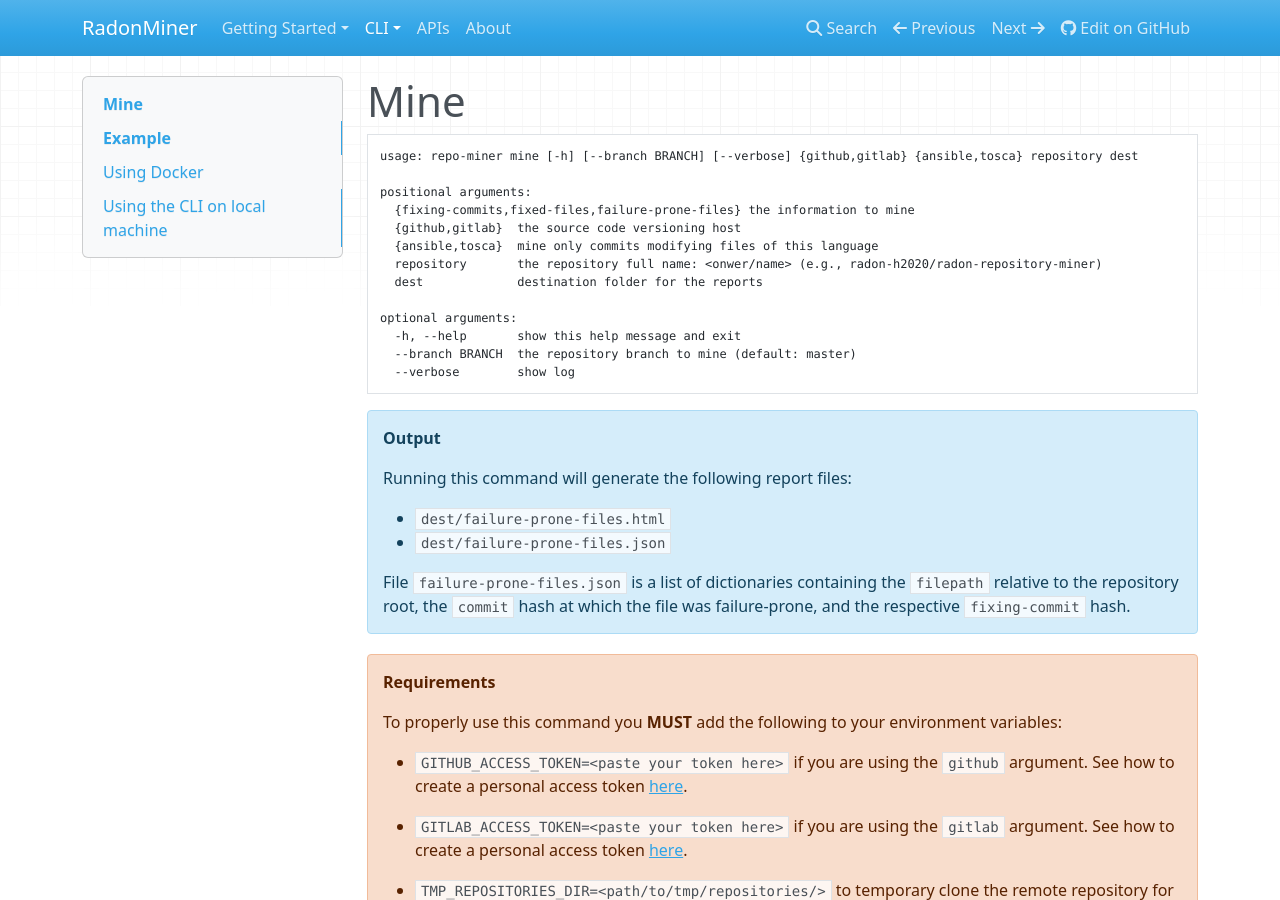
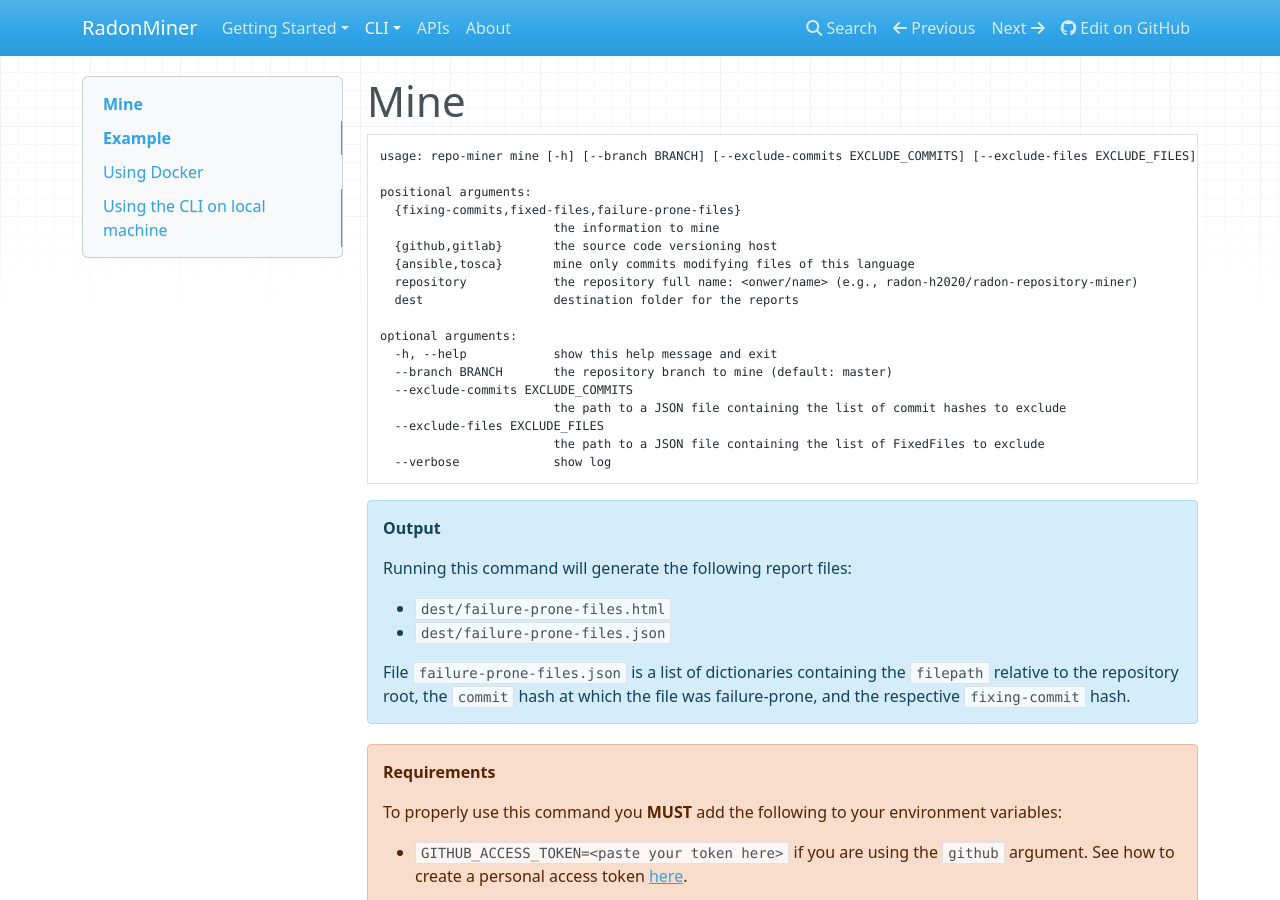
Before and after one commit to radon-h2020/radon-repository-miner, an MkDocs documentation site: the page built from docs/cli/mine.md, in a window 1280 px wide and 900 px high. Built offline with MkDocs 1.6.1, drawn with Linux system fonts in a browser that asks for light colours; nearby versions of some CDN libraries.

Commit message:
updated doc

````diff
--- a/docs/cli/mine.md
+++ b/docs/cli/mine.md
@@ -1,19 +1,24 @@
 # Mine
 
 ```text
-usage: repo-miner mine [-h] [--branch BRANCH] [--verbose] {github,gitlab} {ansible,tosca} repository dest
+usage: repo-miner mine [-h] [--branch BRANCH] [--exclude-commits EXCLUDE_COMMITS] [--exclude-files EXCLUDE_FILES] [--verbose] {fixing-commits,fixed-files,failure-prone-files} {github,gitlab} {ansible,tosca} repository dest
 
 positional arguments:
-  {fixing-commits,fixed-files,failure-prone-files} the information to mine
-  {github,gitlab}  the source code versioning host
-  {ansible,tosca}  mine only commits modifying files of this language
-  repository       the repository full name: <onwer/name> (e.g., radon-h2020/radon-repository-miner)
-  dest             destination folder for the reports
+  {fixing-commits,fixed-files,failure-prone-files}
+                        the information to mine
+  {github,gitlab}       the source code versioning host
+  {ansible,tosca}       mine only commits modifying files of this language
+  repository            the repository full name: <onwer/name> (e.g., radon-h2020/radon-repository-miner)
+  dest                  destination folder for the reports
 
 optional arguments:
-  -h, --help       show this help message and exit
-  --branch BRANCH  the repository branch to mine (default: master)
-  --verbose        show log
+  -h, --help            show this help message and exit
+  --branch BRANCH       the repository branch to mine (default: master)
+  --exclude-commits EXCLUDE_COMMITS
+                        the path to a JSON file containing the list of commit hashes to exclude
+  --exclude-files EXCLUDE_FILES
+                        the path to a JSON file containing the list of FixedFiles to exclude
+  --verbose             show log
 ```
 
 !!! note "Output"
````
